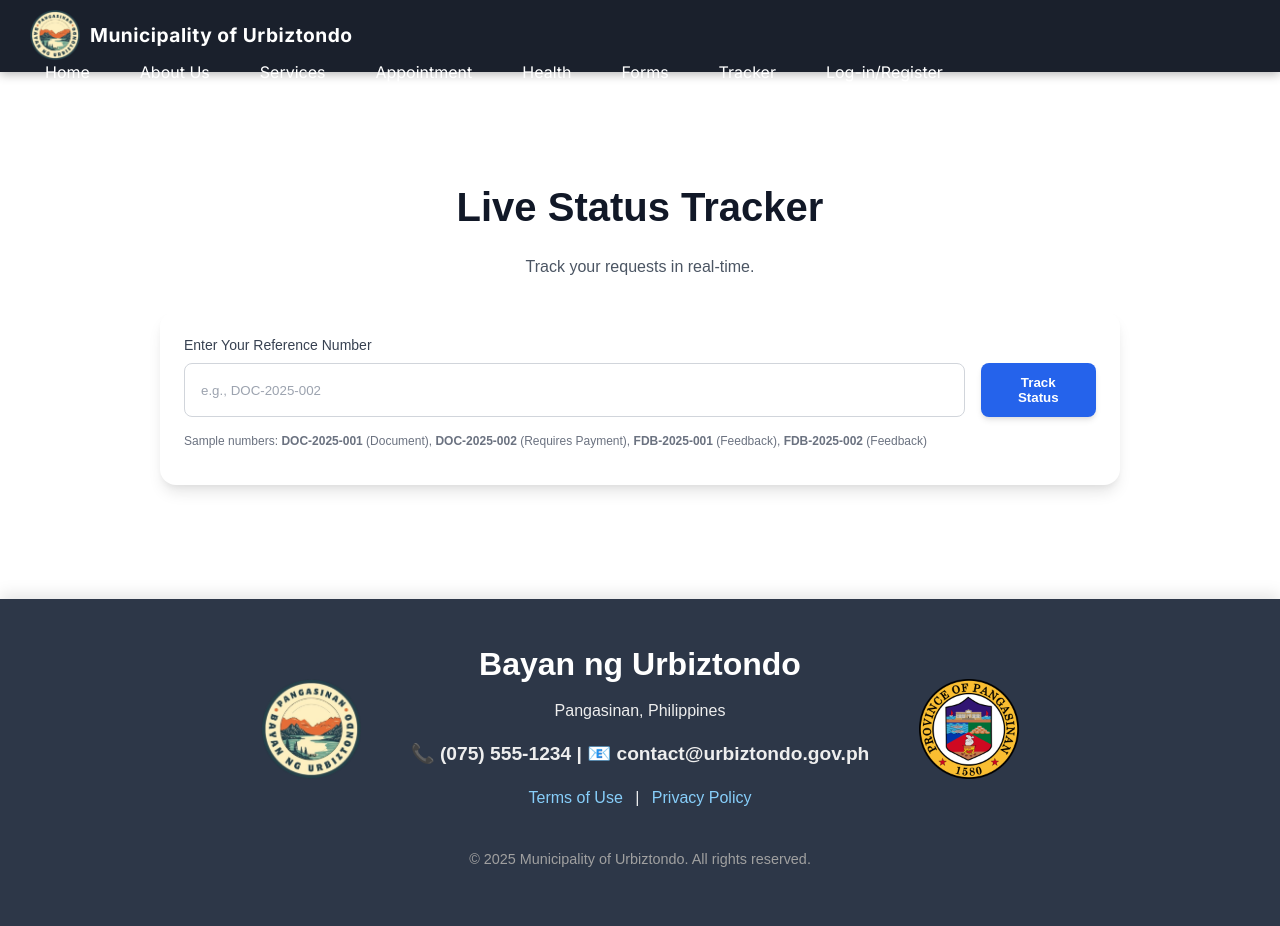
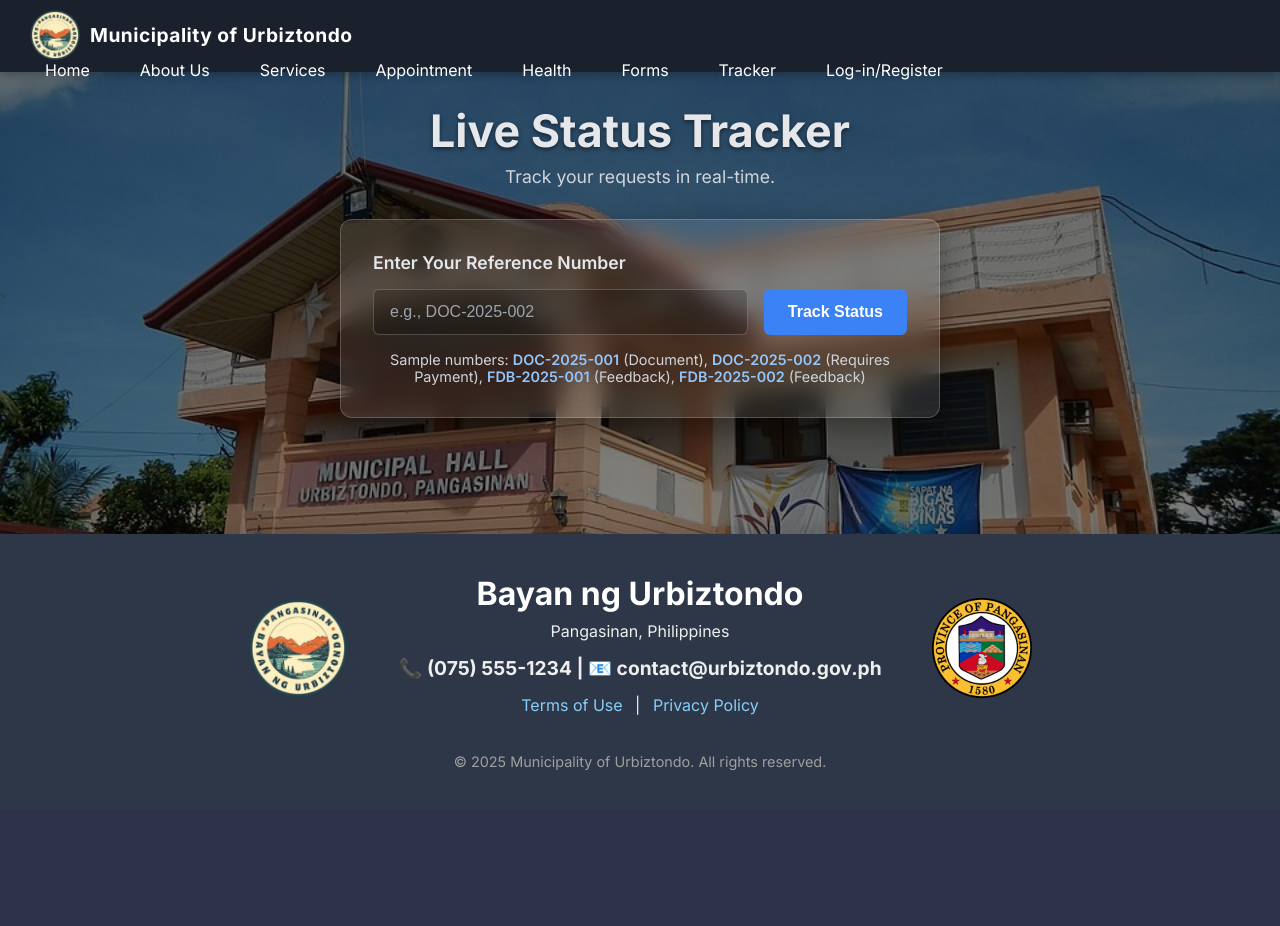
Before and after one commit to luwieo/FinalProject, a PHP site: page /Service/User/paytrack.php in a window 1280 px wide. After the commit the page ends 770 px from the top, so only its background shows below. Run offline with PHP 8.4, Linux system fonts and the light colour scheme.

Commit message:
updated paytrack.css

```diff
--- a/User/css/paytrack.css
+++ b/User/css/paytrack.css
@@ -1,83 +1,55 @@
 :root {
-    /* text colors */
+    --text-light: #e5e7eb;
+    --text-dark: #1f2937;
+    --primary-blue: #3b82f6;
+    --primary-blue-dark: #2563eb;
+    --success-green: #22c55e;
+    --error-red: #ef4444;
+    --warning-orange: #f97316;
+    --card-bg: rgba(255, 255, 255, 0.1);
+    --card-border: rgba(255, 255, 255, 0.2);
+    --input-bg: rgba(0, 0, 0, 0.2);
+
     --text: #fff;
     --light-text: #eee;
     --dark-text: #333;
     --copyright-text: #a0a0a0;
     --navbar-text-hover: #63b3ed;
-    --section-head-text: #2c5282;
-    --detail-date: #718096;
-    --news-head-text: #2d3748;
-    --news-details: #4a5568;
-    --news-link: #3182ce;
     --footer-link: #87cefa;
 
-    /* background colors */
-    --black-overlay: rgba(0, 0, 0, 0.6);
-    --transparancy: rgba(0, 0, 0, 0.05);
-    --hover: rgba(0,0,0,0.3);
-    --section-bg: #f5f5f5;
-    --footer: #2d3748;
-    --section: #2c6fb6;
-    --section2: #e0f2f7;
     --navbar: #1a202c;
     --navbar-hover: #2d3748;
-    --section-wrapper: #fff;
-    --announcement-details-bg: #edf2f7;
-    --hotline-bg: #e0f2f7;
-    --hotline-card-bg: #ffffff;
+    --footer: #2d3748;
+    --section2: #e0f2f7;
 
-    /* font styles */
-    --lato: "Lato", sans-serif;
-    --mont: "Montserrat", sans-serif;
+    --inter-font: "Inter", sans-serif;
     --poppins: 'Poppins', sans-serif;
-    --inter: "Inter", sans-serif;
-    --franklin: 'Franklin Gothic Medium', 'Arial Narrow', Arial, sans-serif;
 }
 
-/* General Body Styles */
 * {
     box-sizing: border-box;
+    margin: 0;
+    padding: 0;
 }
 
 html {
-    margin: 0;
-    padding: 0;
     scroll-behavior: smooth;
 }
 
 body {
-    font-family: var(--poppins);
-    color: #374151;
-
-    line-height: 1.6;
-    margin: 0;
-    padding: 0;
+    font-family: var(--inter-font);
+    background: linear-gradient(rgba(0, 0, 0, 0.5), rgba(0, 0, 0, 0.5)), url('../images/homebg3.jpg');
+    background-size: cover;
+    background-attachment: fixed;
+    background-position: center;
+    color: var(--text-light);
+    display: flex;
+    flex-direction: column;
+    min-height: 100vh;
+    -webkit-font-smoothing: antialiased;
+    -moz-osx-font-smoothing: grayscale;
 }
 
-@keyframes fadeInUp {
-    0% {
-        opacity: 0;
-        transform: translateY(30px);
-    }
-
-    100% {
-        opacity: 1;
-        transform: translateY(0);
-    }
-}
-
-@keyframes fadeIn {
-    0% {
-        opacity: 0;
-    }
-
-    100% {
-        opacity: 1;
-    }
-}
-
-/* Navigation Bar */
 .navbar {
     position: fixed;
     display: flex;
@@ -93,7 +65,7 @@ body {
     z-index: 3;
 
     color: var(--text);
-    font-family: var(--inter);
+    font-family: var(--inter-font);
     background-color: var(--navbar);
     box-shadow: 0 2px 10px rgba(0, 0, 0, 0.3);
 }
@@ -138,437 +110,367 @@ body {
     background: var(--navbar-hover);
     transform: translateY(-2px);
 }
-/* End Navigation Bar */
 
-/* Main Container */
 .container {
-    margin-top: 8rem;
-    max-width: 1024px;
-    margin-left: auto;
-    margin-right: auto;
-    padding: 1rem;
+    max-width: 900px;
+    margin: 0 auto;
+    padding: 2rem;
+    flex-grow: 1;
+    display: flex;
+    flex-direction: column;
+    align-items: center;
+    width: 100%;
+    padding-top: 2rem;
+    margin-top: 4.5rem;
 }
 
-@media (min-width: 768px) {
-    .container {
-        padding: 2rem;
-    }
-}
-
-/* Header */
 header {
     text-align: center;
     margin-bottom: 2rem;
 }
 
 header h1 {
-    font-size: 2.25rem;
-    line-height: 2.5rem;
+    font-size: 2.8rem;
     font-weight: 700;
-    color: #111827;
-}
-@media (min-width: 768px) {
-    header h1 {
-        font-size: 2.5rem;
-        line-height: 1;
-    }
+    margin-bottom: 0.5rem;
+    text-shadow: 0 2px 4px rgba(0, 0, 0, 0.5);
 }
 
 header p {
-    color: #4B5563;
-    margin-top: 0.5rem;
+    font-size: 1.1rem;
+    color: #d1d5db;
 }
 
-/* Search Section */
 .search-section {
-    background-color: #FFFFFF;
-    padding: 1.5rem;
-    border-radius: 1rem;
-    box-shadow: 0 10px 15px -3px rgba(0, 0, 0, 0.1), 0 4px 6px -2px rgba(0, 0, 0, 0.05);
+    width: 100%;
+    max-width: 600px;
+    background: var(--card-bg);
+    border: 1px solid var(--card-border);
+    padding: 2rem;
+    border-radius: 0.75rem;
+    box-shadow: 0 8px 32px 0 rgba(0, 0, 0, 0.37);
+    backdrop-filter: blur(12px);
+    -webkit-backdrop-filter: blur(12px);
     margin-bottom: 2rem;
 }
 
 .search-section label {
     display: block;
-    font-size: 0.875rem;
-    line-height: 1.25rem;
-    font-weight: 500;
-    color: #374151;
-    margin-bottom: 0.5rem;
+    font-size: 1.1rem;
+    font-weight: 600;
+    margin-bottom: 1rem;
 }
 
 .search-form-elements {
     display: flex;
-    flex-direction: column;
     gap: 1rem;
-}
-@media (min-width: 640px) {
-    .search-form-elements {
-        flex-direction: row;
-    }
 }
 
 .search-input {
     flex-grow: 1;
-    width: 100%;
-    padding: 0.75rem 1rem;
-    border-radius: 0.5rem;
-    border: 1px solid #D1D5DB;
+    padding: 0.8rem 1rem;
+    border: 1px solid var(--card-border);
+    border-radius: 0.375rem;
+    font-size: 1rem;
+    background-color: var(--input-bg);
+    color: var(--text-light);
+    transition: border-color 0.3s ease, box-shadow 0.3s ease;
+}
+
+.search-input::placeholder {
+    color: #9ca3af;
+}
+
+.search-input:focus {
     outline: none;
-    transition-property: all;
-    transition-timing-function: cubic-bezier(0.4, 0, 0.2, 1);
-    transition-duration: 150ms;
-}
-.search-input:focus {
-    box-shadow: 0 0 0 2px #DBEAFE, 0 0 0 4px #3B82F6;
-}
-.search-input::placeholder {
-    color: #9CA3AF;
+    border-color: var(--primary-blue);
+    box-shadow: 0 0 0 3px rgba(59, 130, 246, 0.4);
 }
 
 .track-button {
-    width: 100%;
-    background-color: #2563EB;
-    color: #FFFFFF;
+    background-color: var(--primary-blue);
+    color: white;
+    padding: 0.8rem 1.5rem;
+    border: none;
+    border-radius: 0.375rem;
+    font-size: 1rem;
     font-weight: 600;
-    padding: 0.75rem 1.5rem;
-    border-radius: 0.5rem;
-    transition-property: all;
-    transition-timing-function: cubic-bezier(0.4, 0, 0.2, 1);
-    transition-duration: 300ms;
-    box-shadow: 0 4px 6px -1px rgba(0, 0, 0, 0.1), 0 2px 4px -1px rgba(0, 0, 0, 0.06);
-    outline: none;
-    border: none;
     cursor: pointer;
+    transition: background-color 0.3s ease, transform 0.2s ease;
 }
+
 .track-button:hover {
-    background-color: #1D4ED8;
+    background-color: var(--primary-blue-dark);
+    transform: translateY(-2px);
 }
-.track-button:focus {
-    box-shadow: 0 0 0 2px rgba(59, 130, 246, 0.25), 0 0 0 4px rgba(59, 130, 246, 0.5);
-}
-@media (min-width: 640px) {
-    .track-button {
-        width: auto;
-    }
+
+.track-button:active {
+    transform: translateY(0);
 }
 
 .sample-numbers {
-    font-size: 0.75rem;
-    line-height: 1rem;
-    color: #6B7280;
+    font-size: 0.9rem;
+    color: #d1d5db;
     margin-top: 1rem;
-}
-.sample-numbers strong {
-    font-weight: 700;
+    text-align: center;
 }
 
-/* Results Section */
+.sample-numbers strong {
+    color: #93c5fd;
+    font-weight: 600;
+}
+
 #results-container {
-    background-color: #FFFFFF;
-    border-radius: 1rem;
-    box-shadow: 0 10px 15px -3px rgba(0, 0, 0, 0.1), 0 4px 6px -2px rgba(0, 0, 0, 0.05);
-    padding: 1.5rem;
-    display: none;
+    width: 100%;
+    max-width: 800px;
+    background: var(--card-bg);
+    border: 1px solid var(--card-border);
+    border-radius: 0.75rem;
+    box-shadow: 0 8px 32px 0 rgba(0, 0, 0, 0.37);
+    backdrop-filter: blur(12px);
+    -webkit-backdrop-filter: blur(12px);
+    overflow: hidden;
+    max-height: 0;
     opacity: 0;
-    transition: opacity 0.3s ease-in-out;
+    transition: max-height 0.7s cubic-bezier(0.25, 0.46, 0.45, 0.94), opacity 0.5s ease-in-out;
 }
+
 #results-container.visible {
-    display: block;
+    max-height: 1500px;
     opacity: 1;
-}
-@media (min-width: 768px) {
-    #results-container {
-        padding: 2rem;
-    }
+    padding: 2rem;
 }
 
 .results-header {
-    border-bottom: 1px solid #E5E7EB;
-    padding-bottom: 1rem;
+    text-align: center;
     margin-bottom: 1.5rem;
+    padding-bottom: 1.5rem;
+    border-bottom: 1px dashed rgba(255, 255, 255, 0.2);
 }
 
 .results-header h2 {
-    font-size: 1.5rem;
-    line-height: 2rem;
-    font-weight: 700;
-    color: #111827;
+    font-size: 2rem;
+    font-weight: 600;
+    margin-bottom: 0.5rem;
 }
 
-.results-header p {
-    color: #4B5563;
-}
-
-.results-header span {
-    font-weight: 600;
-    color: #2563EB;
-}
-
-/* Summary Section */
-.summary-section {
-    margin-bottom: 2rem;
-    padding: 1.5rem;
-    background-color: #F9FAFB;
-    border-radius: 0.75rem;
+.results-header p span {
+    font-weight: bold;
+    color: var(--primary-blue);
 }
 
 .summary-grid {
     display: grid;
-    grid-template-columns: repeat(2, minmax(0, 1fr));
-    gap: 1rem;
-    margin-bottom: 1rem;
+    grid-template-columns: repeat(auto-fit, minmax(220px, 1fr));
+    gap: 1.5rem;
+    margin-bottom: 1.5rem;
 }
-@media (min-width: 768px) {
-    .summary-grid {
-        grid-template-columns: repeat(4, minmax(0, 1fr));
-    }
+
+.summary-item {
+    background-color: rgba(0, 0, 0, 0.2);
+    padding: 1rem;
+    border-radius: 0.5rem;
 }
 
 .summary-item p:first-child {
-    font-size: 0.875rem;
-    line-height: 1.25rem;
-    color: #6B7280;
+    font-size: 0.9rem;
+    color: #d1d5db;
+    margin-bottom: 0.3rem;
 }
 
 .summary-item p:last-child {
+    font-size: 1.1rem;
     font-weight: 600;
 }
 
-.summary-item .current-status {
-    font-weight: 700;
-    font-size: 1.125rem;
-    line-height: 1.75rem;
-    color: #2563EB;
+.current-status {
+    font-weight: bold;
+    color: var(--success-green);
+}
+
+.payment-pending {
+    color: var(--warning-orange);
+    font-weight: bold;
+}
+
+.pay-now-button {
+    background-color: var(--success-green);
+    display: block;
+    width: 400px;
+    border: none;
+    border-radius: 10px;
+    margin: 3rem auto 0;
+    padding: 0.8rem 1.5rem;
+    color: white;
+    font-size: 1rem;
+    font-weight: 600;
+    cursor: pointer;
+    transition: background-color 0.3s ease, transform 0.2s ease;
+}
+
+.pay-now-button:hover {
+    background-color: #1a8e48;
+    transform: translateY(-2px);
+}
+
+.pay-now-button:active {
+    transform: translateY(0);
 }
 
 hr {
-    margin-top: 1rem;
-    margin-bottom: 1rem;
-    border: none;
-    border-top: 1px solid #E5E7EB;
+    border: 0;
+    height: 1px;
+    background: var(--card-border);
+    margin: 2rem 0;
 }
 
-.document-details-grid p:first-child {
-    font-size: 0.875rem;
-    line-height: 1.25rem;
-    color: #6B7280;
-}
-
-.document-details-grid p:last-child {
-    font-weight: 600;
-}
-
-.payment-pending {
-    color: #F97316;
-}
-
-.payment-status-green {
-    color: #22C55E;
-}
-
-/* Feedback Details */
-.feedback-message,
-.feedback-resolution {
-    margin-top: 1rem;
-}
-
-.feedback-message p:first-child,
-.feedback-resolution p:first-child {
-    font-size: 0.875rem;
-    line-height: 1.25rem;
-    color: #6B7280;
-}
-
-.feedback-message p:last-child {
-    font-weight: 400;
-    background-color: #F9FAFB;
-    padding: 0.75rem;
-    border-radius: 0.5rem;
-}
-
-.feedback-resolution p:last-child {
-    font-weight: 400;
-    background-color: #EFF6FF;
-    color: #1E40AF;
-    padding: 0.75rem;
-    border-radius: 0.5rem;
-}
-
-/* Message Box */
 #message-box {
     position: fixed;
-    top: 1.25rem;
-    right: 1.25rem;
-    color: #FFFFFF;
-    padding: 0.75rem 1.25rem;
+    top: 2rem;
+    right: 2rem;
+    padding: 1rem 1.5rem;
     border-radius: 0.5rem;
-    box-shadow: 0 20px 25px -5px rgba(0, 0, 0, 0.1), 0 10px 10px -5px rgba(0, 0, 0, 0.04);
+    color: white;
+    font-size: 1rem;
+    font-weight: 500;
+    box-shadow: 0 4px 12px rgba(0, 0, 0, 0.2);
     opacity: 0;
-    transform: translateY(-20px);
-    transition: opacity 0.3s ease-out, transform 0.3s ease-out;
+    transform: translateX(100%);
+    transition: opacity 0.3s ease, transform 0.4s ease;
     z-index: 1000;
 }
 
-#message-box.bg-red-600 {
-    background-color: #DC2626;
+#message-box.show {
+    opacity: 1;
+    transform: translateX(0);
 }
 
-#message-box.bg-green-600 {
-    background-color: #16A34A;
+.bg-error {
+    background-color: var(--error-red);
 }
 
-#message-box.opacity-100 {
-    opacity: 1;
+.bg-success {
+    background-color: var(--success-green);
 }
 
-#message-box.translate-y-0 {
-    transform: translateY(0);
-}
-
-#message-box.translate-y-minus-20px {
-    transform: translateY(-20px);
-}
-
-.pay-now-button {
-    width: 100%;
-    background-color: #16A34A; /* Green for payment action */
-    color: #FFFFFF;
-    font-weight: 600;
-    padding: 0.75rem 1.5rem;
-    border-radius: 0.5rem;
-    transition: background-color 0.3s;
-    box-shadow: 0 4px 6px -1px rgba(0, 0, 0, 0.1), 0 2px 4px -1px rgba(0, 0, 0, 0.06);
-    outline: none;
-    border: none;
-    cursor: pointer;
-    margin-top: 1rem;
-}
-.pay-now-button:hover {
-    background-color: #15803D;
-}
-.pay-now-button:focus {
-    box-shadow: 0 0 0 2px rgba(22, 163, 74, 0.25), 0 0 0 4px rgba(22, 163, 74, 0.5);
-}
-
-/* Payment Modal Styles */
 .modal-overlay {
     position: fixed;
     top: 0;
     left: 0;
     width: 100%;
     height: 100%;
-    background: rgba(17, 24, 39, 0.6);
+    background-color: rgba(0, 0, 0, 0.7);
     display: flex;
     justify-content: center;
     align-items: center;
-    z-index: 999;
     opacity: 0;
     visibility: hidden;
-    transition: opacity 0.3s, visibility 0.3s;
+    transition: opacity 0.3s ease, visibility 0s 0.3s;
+    z-index: 200;
 }
+
 .modal-overlay.visible {
     opacity: 1;
     visibility: visible;
+    transition: opacity 0.3s ease;
 }
+
 .modal-content {
-    background: #FFFFFF;
-    padding: 1.5rem;
+    background: linear-gradient(145deg, rgba(30, 41, 59, 0.8), rgba(51, 65, 85, 0.8));
+    backdrop-filter: blur(15px);
+    -webkit-backdrop-filter: blur(15px);
+    border: 1px solid rgba(255, 255, 255, 0.2);
+    padding: 2.5rem;
     border-radius: 1rem;
+    box-shadow: 0 8px 32px 0 rgba(0, 0, 0, 0.37);
     width: 90%;
     max-width: 500px;
-    box-shadow: 0 20px 25px -5px rgba(0, 0, 0, 0.1), 0 10px 10px -5px rgba(0, 0, 0, 0.04);
     transform: scale(0.95);
     transition: transform 0.3s ease;
+    position: relative;
 }
+
 .modal-overlay.visible .modal-content {
     transform: scale(1);
 }
+
 .modal-header {
     display: flex;
     justify-content: space-between;
     align-items: center;
+    border-bottom: 1px solid var(--card-border);
     padding-bottom: 1rem;
-    border-bottom: 1px solid #E5E7EB;
+    margin-bottom: 1.5rem;
 }
+
 .modal-header h2 {
-    font-size: 1.25rem;
-    font-weight: 600;
-    margin: 0;
+    font-size: 1.8rem;
 }
+
 .modal-close {
     background: none;
     border: none;
+    font-size: 2.5rem;
+    color: #9ca3af;
+    cursor: pointer;
+    transition: color 0.2s ease, transform 0.2s ease;
+}
+
+.modal-close:hover {
+    color: #fff;
+    transform: rotate(90deg);
+}
+
+.modal-body h3 {
     font-size: 1.5rem;
-    color: #6B7280;
-    cursor: pointer;
-    line-height: 1;
+    text-align: center;
+    margin-bottom: 1rem;
 }
-.modal-body {
-    padding: 1.5rem 0;
+
+#payment-amount {
+    font-weight: bold;
+    color: var(--success-green);
 }
-.modal-body h3 {
-    margin: 0 0 1rem 0;
-    font-weight: 600;
-}
-.modal-body h3 span {
-    color: #2563EB;
-}
-.payment-options {
-    display: flex;
-    flex-direction: column;
-    gap: 0.75rem;
-}
+
 .payment-option {
     display: flex;
     align-items: center;
-    padding: 0.75rem 1rem;
-    border: 1px solid #D1D5DB;
+    background-color: rgba(255, 255, 255, 0.05);
+    border: 2px solid transparent;
     border-radius: 0.5rem;
+    padding: 1rem;
     cursor: pointer;
-    transition: border-color 0.2s, box-shadow 0.2s;
-}
-.payment-logo {
-    width: 24px;  /* Adjust size as needed */
-    height: 24px; /* Adjust size as needed */
-    margin-right: 10px;
-}
-.payment-option:hover {
-    border-color: #9CA3AF;
-}
-.payment-option.selected {
-    border-color: #3B82F6;
-    box-shadow: 0 0 0 1px #3B82F6;
-}
-.payment-option input {
-    margin-right: 1rem;
-    width: 1rem;
-    height: 1rem;
-}
-.modal-footer {
-    padding-top: 1.5rem;
-    border-top: 1px solid #E5E7EB;
-    text-align: right;
-}
-.confirm-payment-btn {
-    background-color: #2563EB;
-}
-.confirm-payment-btn:hover {
-    background-color: #1D4ED8;
+    transition: background-color 0.2s ease, border-color 0.2s ease;
+    margin-bottom: 1rem;
 }
 
-/* E-Receipt Specific Styles */
-.ereceipt-section {
-    background-color: #F9FAFB;
-    border-radius: 0.75rem;
-    padding: 1.5rem;
+.payment-option:hover {
+    background-color: rgba(255, 255, 255, 0.1);
 }
-.ereceipt-section h3 {
-    font-size: 1.25rem;
-    font-weight: 600;
-    margin-top: 0;
+
+.payment-option.selected {
+    background-color: rgba(59, 130, 246, 0.2);
+    border-color: var(--primary-blue);
 }
-/* Footer */
+
+.payment-option input[type="radio"] {
+    display: none;
+}
+
+.payment-logo {
+    width: 40px;
+    height: 40px;
+    margin-right: 1rem;
+    object-fit: contain;
+    border-radius: 4px;
+}
+
+.confirm-payment-btn {
+    width: 100%;
+    padding: 0.9rem;
+    font-size: 1.1rem;
+}
+
 .footer {
     background-color: var(--footer);
     color: var(--light-text);
@@ -584,6 +486,7 @@ hr {
     align-items: center;
     justify-content: center;
     gap: 50px;
+    flex-wrap: wrap;
 }
 
 .footer-content img {
@@ -593,12 +496,6 @@ hr {
 
 .footer-text {
     text-align: center;
-}
-
-.footer-text h3 {
-    margin: 0;
-    font-size: 2rem;
-    color: var(--text);
 }
 
 .footer-text h3 {
@@ -636,4 +533,17 @@ hr {
     color: var(--copyright-text);
 }
 
-/* End Footer */
+@media (max-width: 768px) {
+    .container {
+        padding: 1rem;
+        padding-top: calc(2rem + 4.5rem);
+    }
+
+    header h1 {
+        font-size: 2.2rem;
+    }
+
+    .search-form-elements {
+        flex-direction: column;
+    }
+}
```
